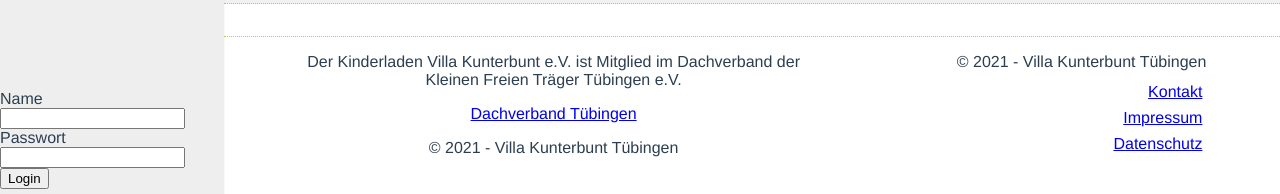
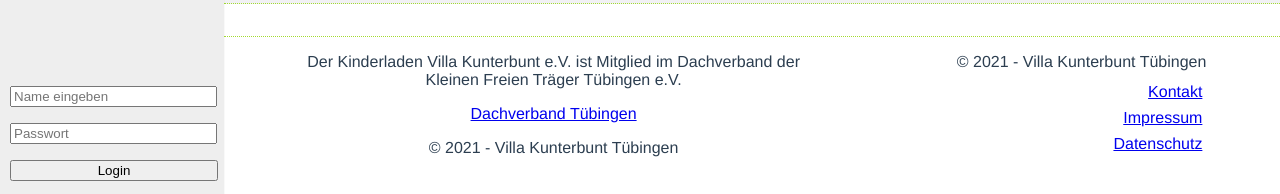
Before and after one commit to ChristianMLux/villakunterbunt, a Vue app: page / in a window 1280 px wide. Shown: the part 603-797 px from the top of the page. Built offline with nearby package versions, Linux system fonts and the light colour scheme.

Commit message:
fix: fixes login appearance

```diff
--- a/src/components/NavBar/NavBar.vue
+++ b/src/components/NavBar/NavBar.vue
@@ -37,9 +37,9 @@
           <span class="link-text">Anfahrt</span>
         </router-link>
       </li>
-      <li class="nav-item">
-        <label>Name<input id="name" /></label>
-        <label name="password">Passwort<input id="pwd" /></label>
+      <li class="nav-item login">
+        <label><input id="name" placeholder="Name eingeben" /></label>
+        <label name="password"><input id="pwd" placeholder="Passwort" /></label>
         <button id="login">Login</button>
       </li>
     </ul>
@@ -84,6 +84,17 @@ export default {
     justify-content: baseline;
     align-items: baseline;
   }
+  .login {
+    display: flex;
+    flex-flow: column;
+    button {
+      margin: 0.5rem;
+    }
+    input {
+      margin: 0.5rem;
+      width: 89%;
+    }
+  }
 }
 .navbar-nav {
   list-style: none;
@@ -98,6 +109,10 @@ export default {
   margin-top: auto;
   text-align: left;
   padding: 0.5rem;
+  margin-left: 0.25rem;
+}
+.login {
+  display: none;
 }
 
 .nav-item {
@@ -173,5 +188,16 @@ a {
     justify-content: baseline;
     align-items: baseline;
   }
+  .login {
+    display: flex;
+    flex-flow: column;
+    button {
+      margin: 0.5rem;
+    }
+    input {
+      margin: 0.5rem;
+      width: 89%;
+    }
+  }
 }
 </style>
```
